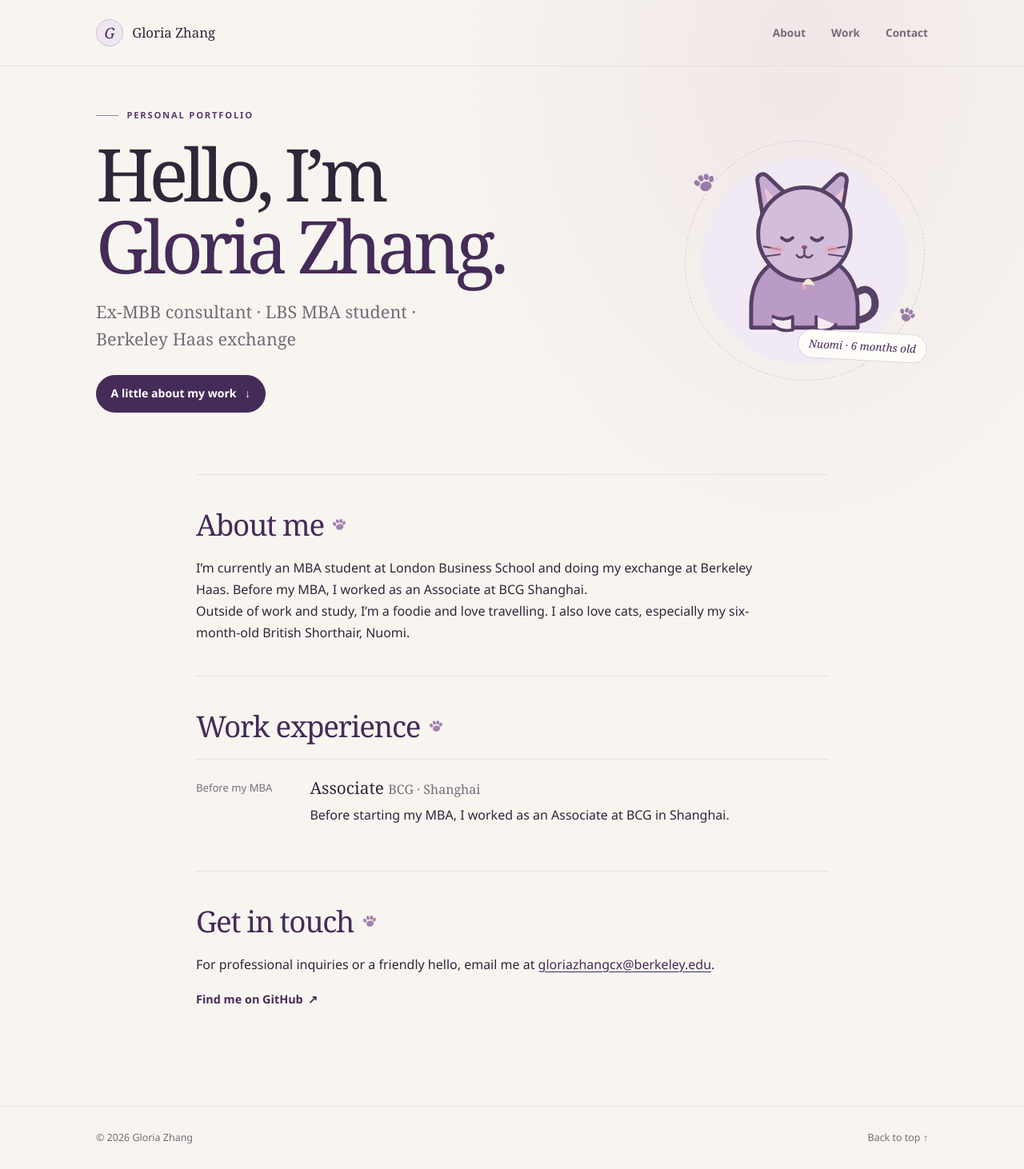
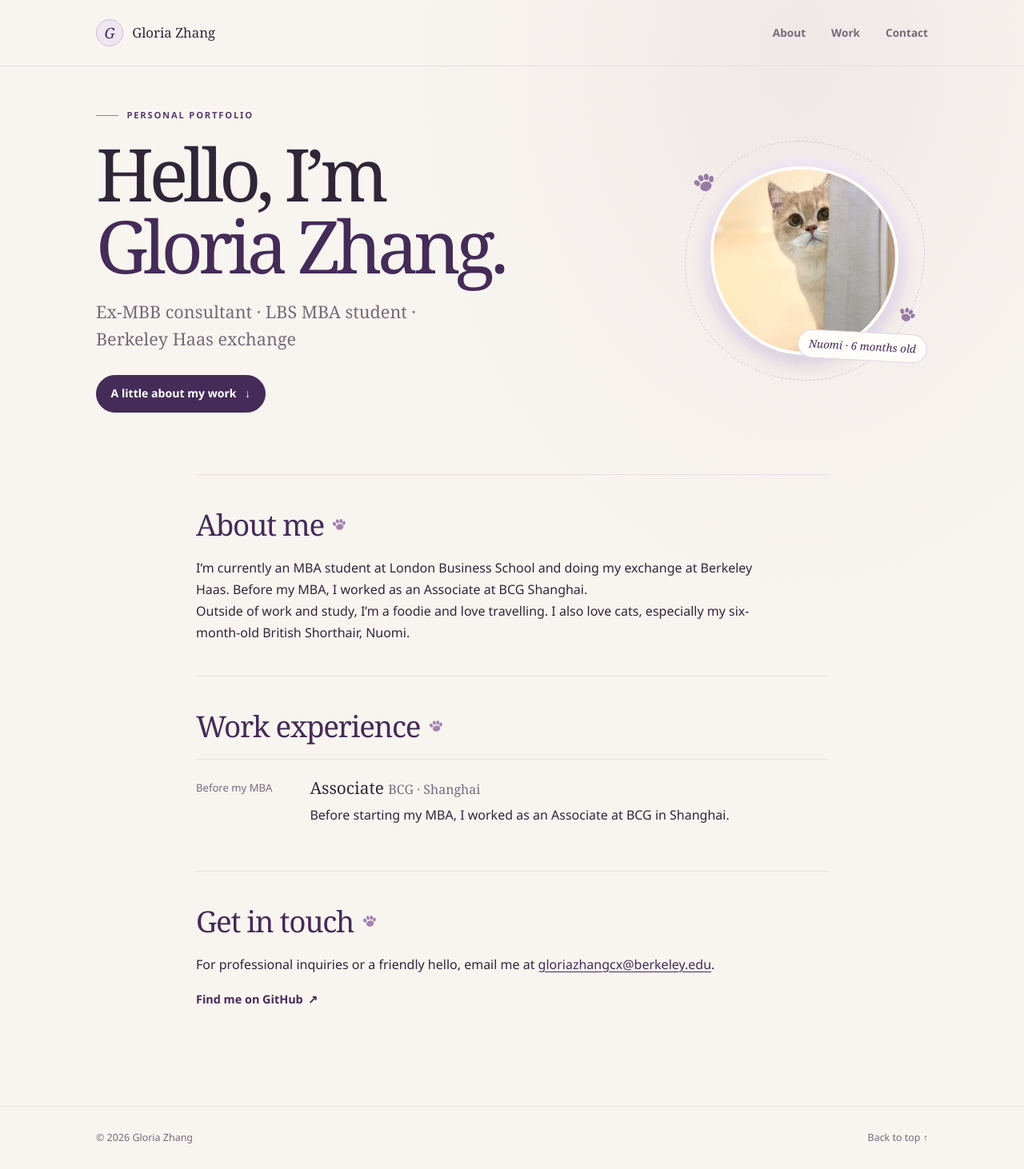
Before and after one commit to gloriazhangcx-hub/gloriazhangcx-hub.github.io, a Jekyll site: the page built from index.md, in a window 1280 px wide. Shown: the whole page at 80% size. Built offline with Jekyll 4.4.1, drawn with Linux system fonts in a browser that asks for light colours.

Commit message:
Update site content and add new image assets
Replit-Commit-Author: Agent

```diff
--- a/assets/css/site.css
+++ b/assets/css/site.css
@@ -250,7 +250,13 @@ h3 {
 .cat-art {
   display: block;
   width: 79%;
-  height: auto;
+  height: 79%;
+  aspect-ratio: 1;
+  border: 4px solid var(--paper-raised);
+  border-radius: 48% 52% 50% 50% / 45% 48% 52% 55%;
+  box-shadow: 0 12px 28px rgba(67, 45, 77, 0.14);
+  object-fit: cover;
+  object-position: 50% 35%;
 }
 
 .paw-print {
--- a/index.md
+++ b/index.md
@@ -25,9 +25,8 @@ permalink: /
     </span>
     <img
       class="cat-art"
-      src="{{ '/assets/images/lavender-cat.svg' | relative_url }}"
-      alt=""
-      aria-hidden="true"
+      src="{{ '/assets/images/nuomi-photo.jpg' | relative_url }}"
+      alt="Nuomi, Gloria’s British Shorthair, peeking around a curtain"
     >
     <span class="paw-print paw-print-two" aria-hidden="true">
       <svg viewBox="0 0 32 32" focusable="false">
```
Also changed, not shown: README.md, assets/images/nuomi-photo.jpg (added), 1 other file.
